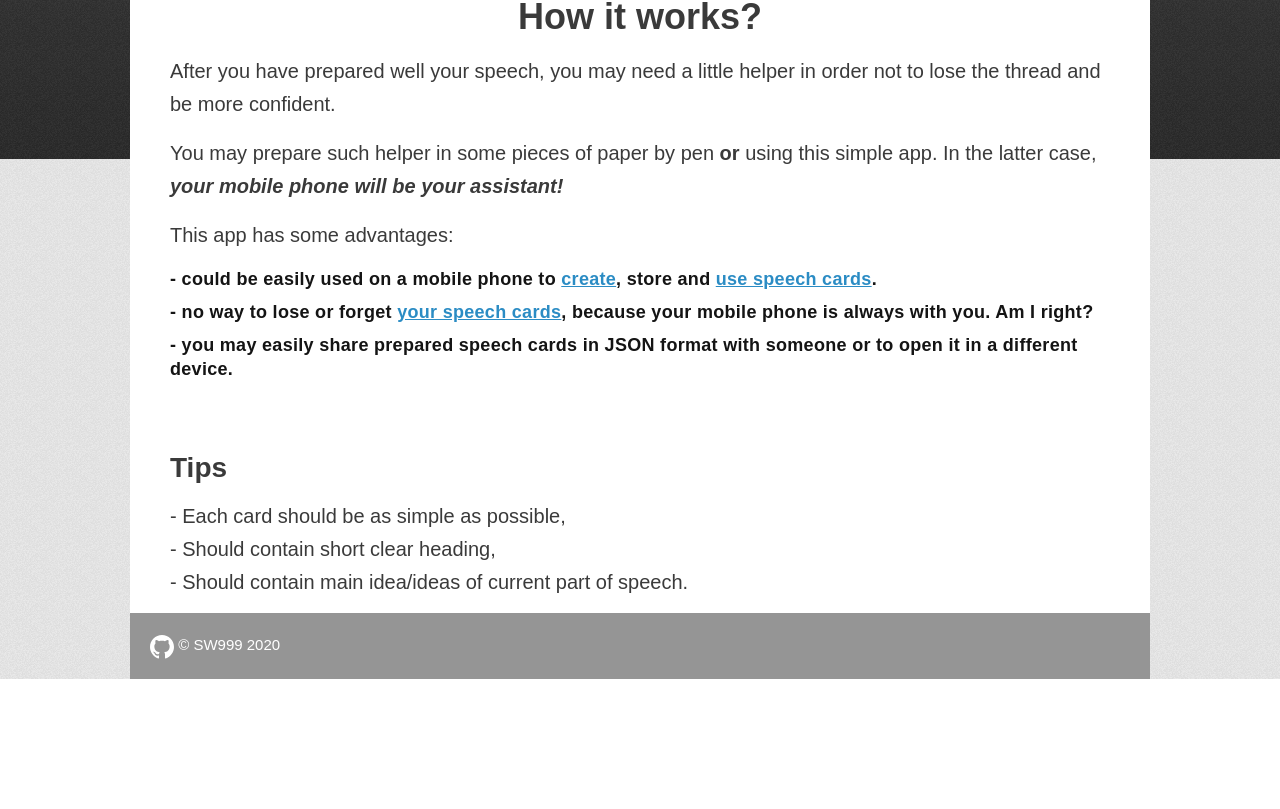
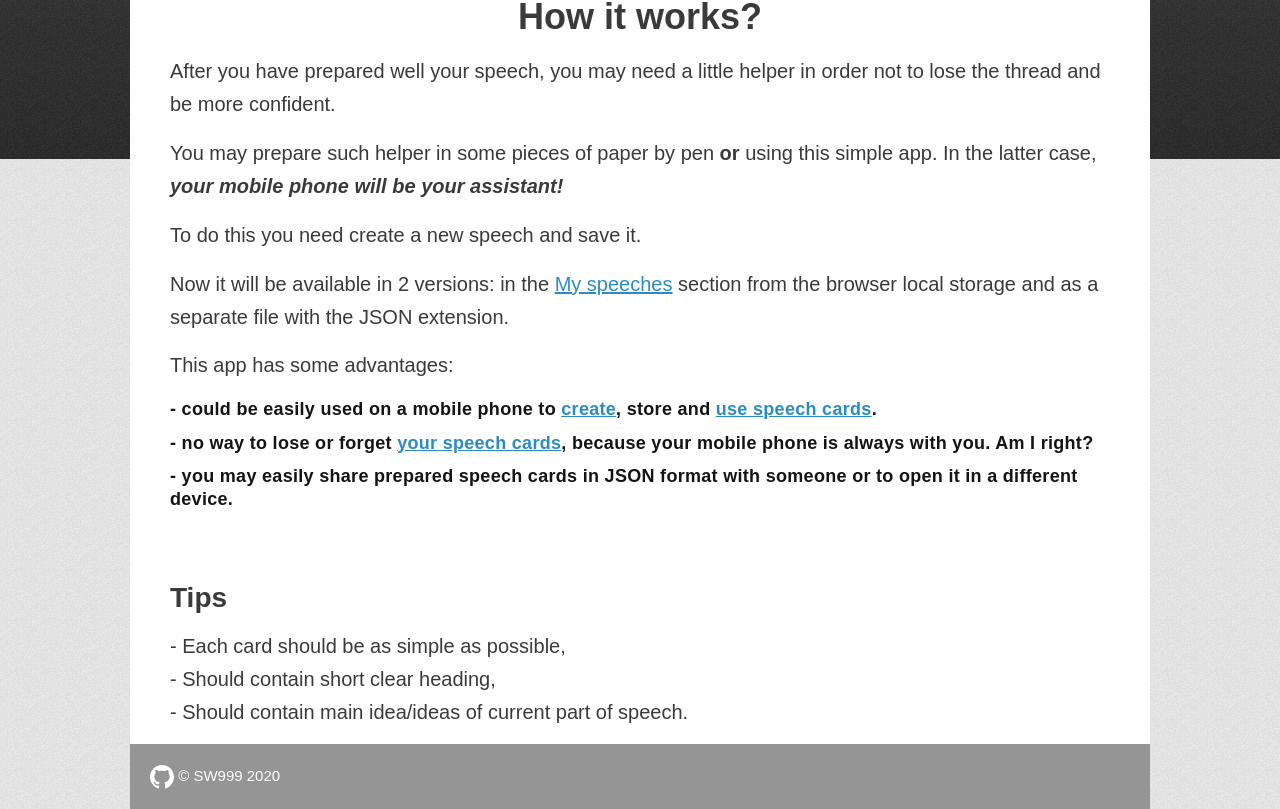
Before and after one commit to SW999/speech-cards, a React (Vite) app: page /#/ in a window 1280 px wide. Shown: the part 641-1450 px from the top of the page. Before the commit the page ends 1320 px from the top, so only its background shows below. Built offline with nearby package versions, Linux system fonts and the light colour scheme; a web font is replaced by a local one.

Commit message:
Update description

```diff
--- a/src/components/pages/home/Home.tsx
+++ b/src/components/pages/home/Home.tsx
@@ -41,6 +41,12 @@ export const Home: FunctionComponent = () => (
         <strong>your mobile phone will be your assistant!</strong>
       </em>
     </p>
+    <p>To do this you need create a new speech and save it.</p>
+    <p>
+      Now it will be available in 2 versions: in the{' '}
+      <Link to="/my-speeches">My speeches</Link> section from the browser local
+      storage and as a separate file with the JSON extension.
+    </p>
     <p>This app has some advantages:</p>
     <ul className="advantages">
       <li>
```
Also changed, not shown: 1 other file (tests, documents, lock files or other folders).
